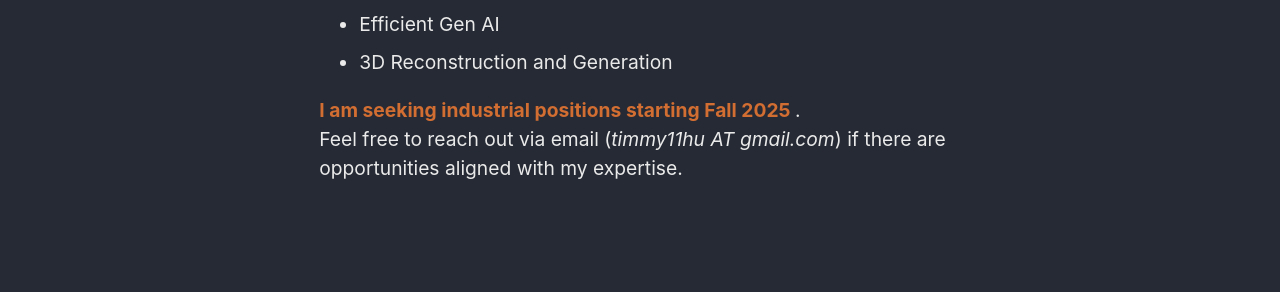
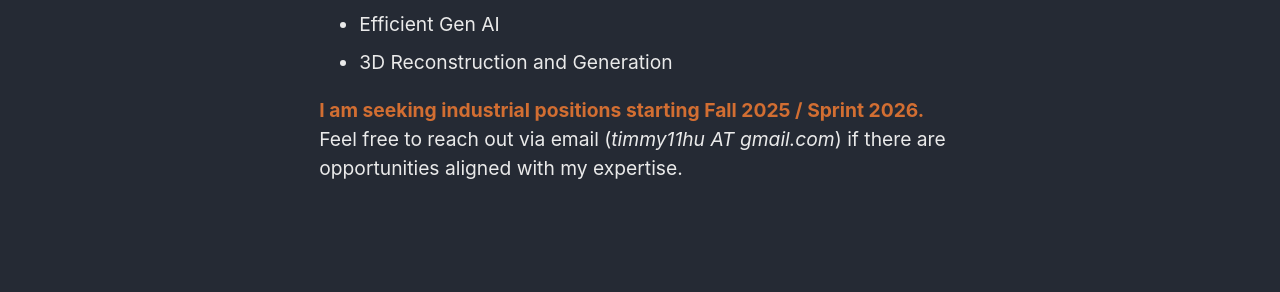
Before and after one commit to timmy11hu/timmy11hu.github.io, a Jekyll site: the page built from index.html, in a window 1280 px wide and 1010 px high. Shown: the part 570-862 px from the top of the window. Built offline with Jekyll 4.4.1, drawn with Linux system fonts in a browser that asks for light colours; cached includes are drawn as plain includes; the list of posts is cut into pages by our own code.

Commit message:
Update home.html

```diff
--- a/_layouts/home.html
+++ b/_layouts/home.html
@@ -37,8 +37,8 @@ layout: archive
 
 <p>
   <span style="color: rgb(210, 110, 50); font-weight: bold;">
-    I am seeking industrial positions starting Fall 2025
-  </span>.<br>
+    I am seeking industrial positions starting Fall 2025 / Sprint 2026.
+  </span><br>
   Feel free to reach out via email (<em>timmy11hu AT gmail.com</em>) if there are opportunities aligned with my expertise.
 </p>
 
```
